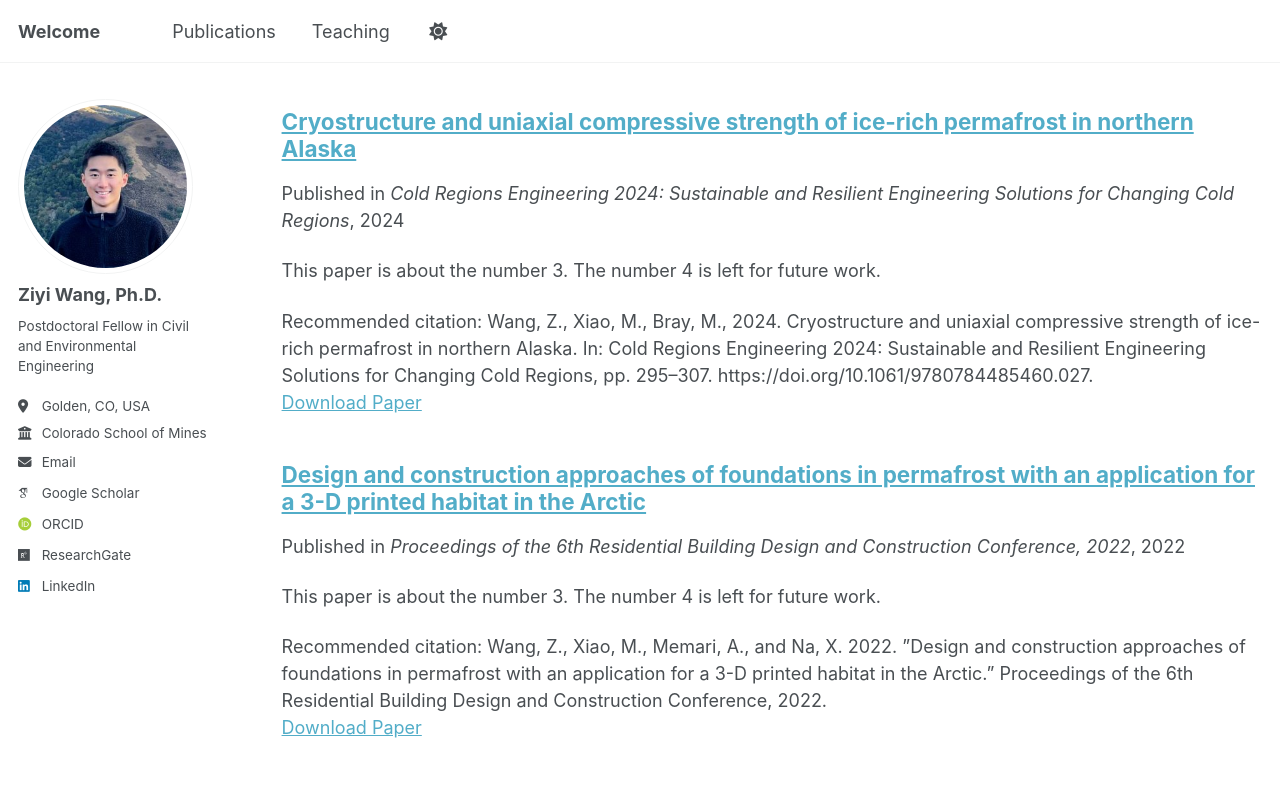
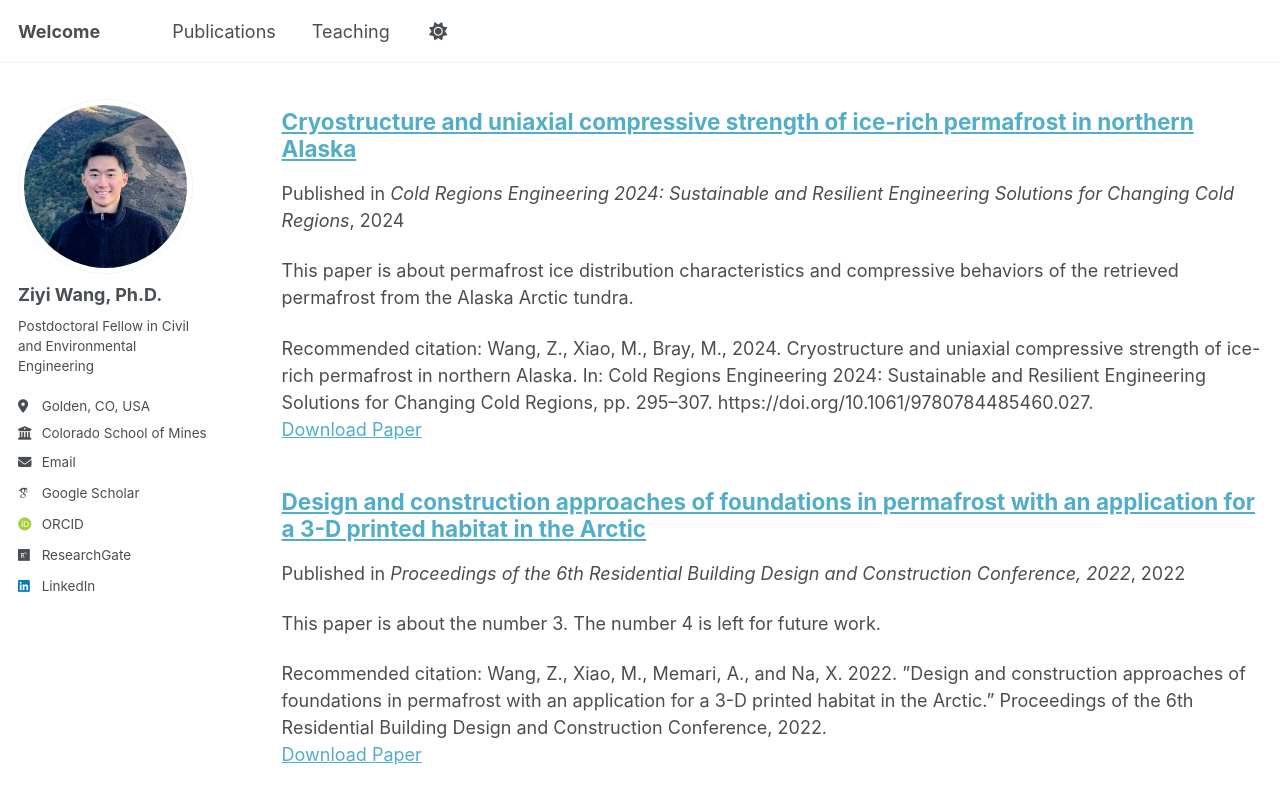
Before and after one commit to ziyiwang-ce/ziyiwang-ce.github.io, a Jekyll site: the page built from _pages/publications.html, in a window 1280 px wide and 900 px high, scrolled down 3925 px. Shown: the top 804 px of the window. Built offline with Jekyll 4.4.1, drawn with Linux system fonts in a browser that asks for light colours; some web fonts are replaced; a script that is not in the unit is left out; a file with an impossible date is left out.

Commit message:
Update C2.md

```diff
--- a/_publications/C2.md
+++ b/_publications/C2.md
@@ -3,7 +3,7 @@ title: "Cryostructure and uniaxial compressive strength of ice-rich permafrost i
 collection: publications
 category: conferences
 permalink: /publication/C2
-excerpt: 'This paper is about the number 3. The number 4 is left for future work.'
+excerpt: 'This paper is about permafrost ice distribution characteristics and compressive behaviors of the retrieved permafrost from the Alaska Arctic tundra.'
 date: 2024-05-09
 venue: 'Cold Regions Engineering 2024: Sustainable and Resilient Engineering Solutions for Changing Cold Regions'
 paperurl: 'https://ascelibrary.org/doi/abs/10.1061/9780784485460.027'
```
